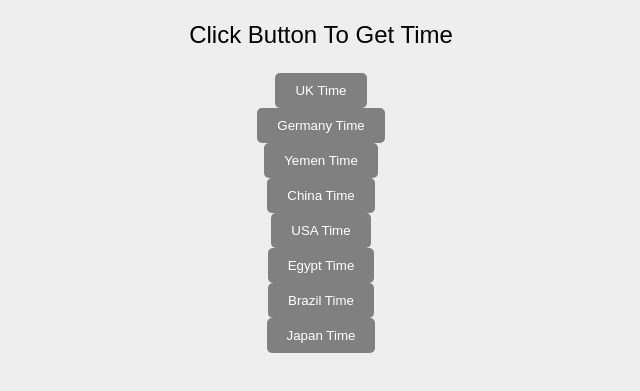
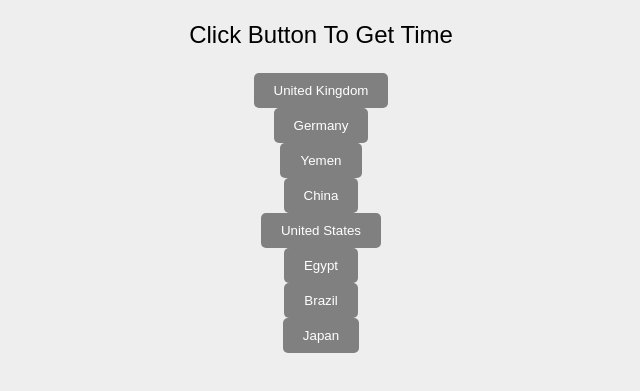
Before and after one commit to Moh-alshaibi/WorldClock-1.0, a plain HTML site: page index.html in a window 1280 px wide. Shown: the part 61-452 px from the top of the page, without its empty margins (319-959 px from the left). Drawn offline with Linux system fonts and the light colour scheme.

Commit message:
added classes and changed button names

```diff
--- a/index.html
+++ b/index.html
@@ -12,21 +12,21 @@
 
     <p id="cTime">Click Button To Get Time</p>
 
-    <button onclick="ukTime()">UK Time</button>
+    <button onclick="ukTime()" class="country">United Kingdom</button>
 
-    <button onclick="germanTime()">Germany Time</button>
+    <button onclick="germanTime()" class="country">Germany</button>
 
-    <button onclick="yemenTime()">Yemen Time</button>
+    <button onclick="yemenTime()" class="country">Yemen</button>
 
-    <button onclick="chinaTime()">China Time</button>
+    <button onclick="chinaTime()" class="country">China</button>
 
-    <button onclick="usaTime()">USA Time</button>
+    <button onclick="usaTime()" class="country">United States</button>
 
-    <button onclick="egyptTime()">Egypt Time</button>
+    <button onclick="egyptTime()" class="country">Egypt</button>
 
-    <button onclick="brazilTime()">Brazil Time</button>
+    <button onclick="brazilTime()" class="country">Brazil</button>
 
-    <button onclick="japanTime()">Japan Time</button>
+    <button onclick="japanTime()" class="country">Japan</button>
 
     <script src="/assets/js/index.js"></script>
 </body>
```
